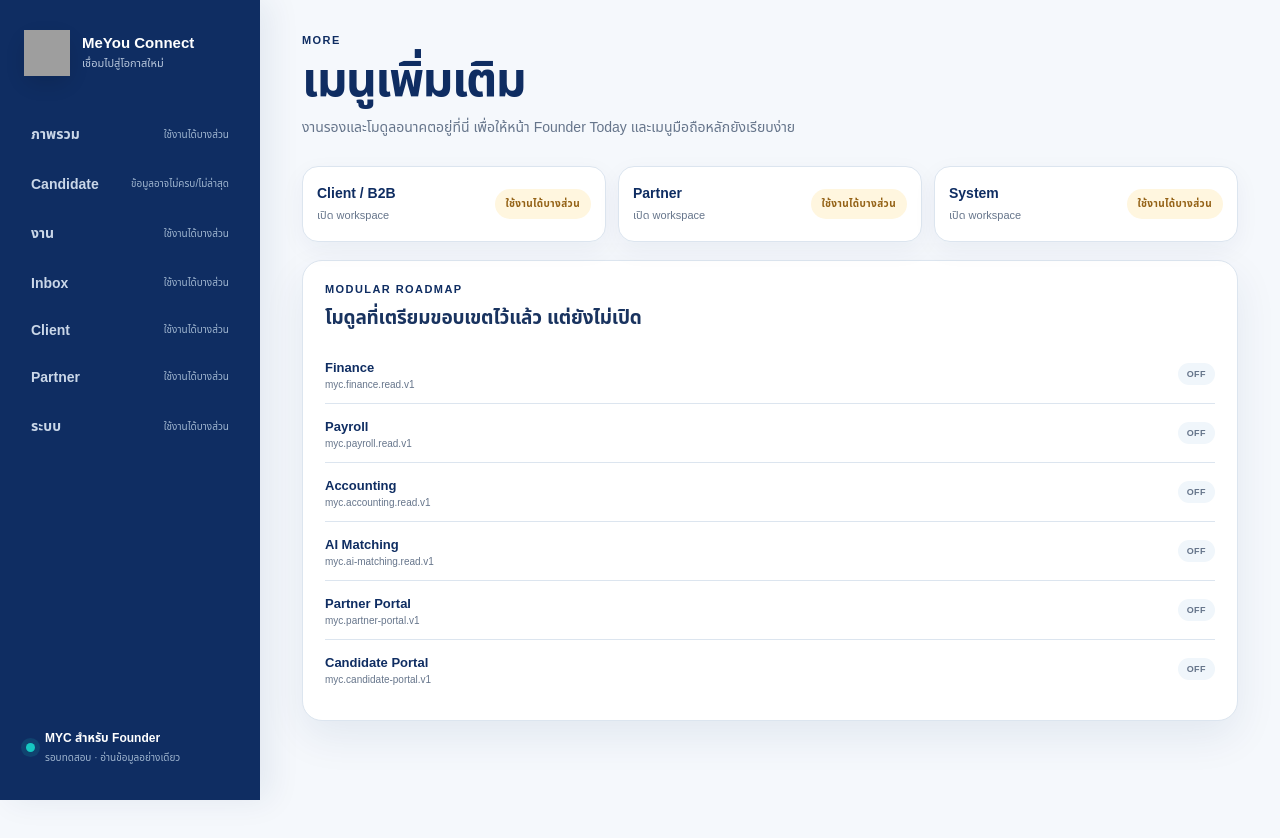
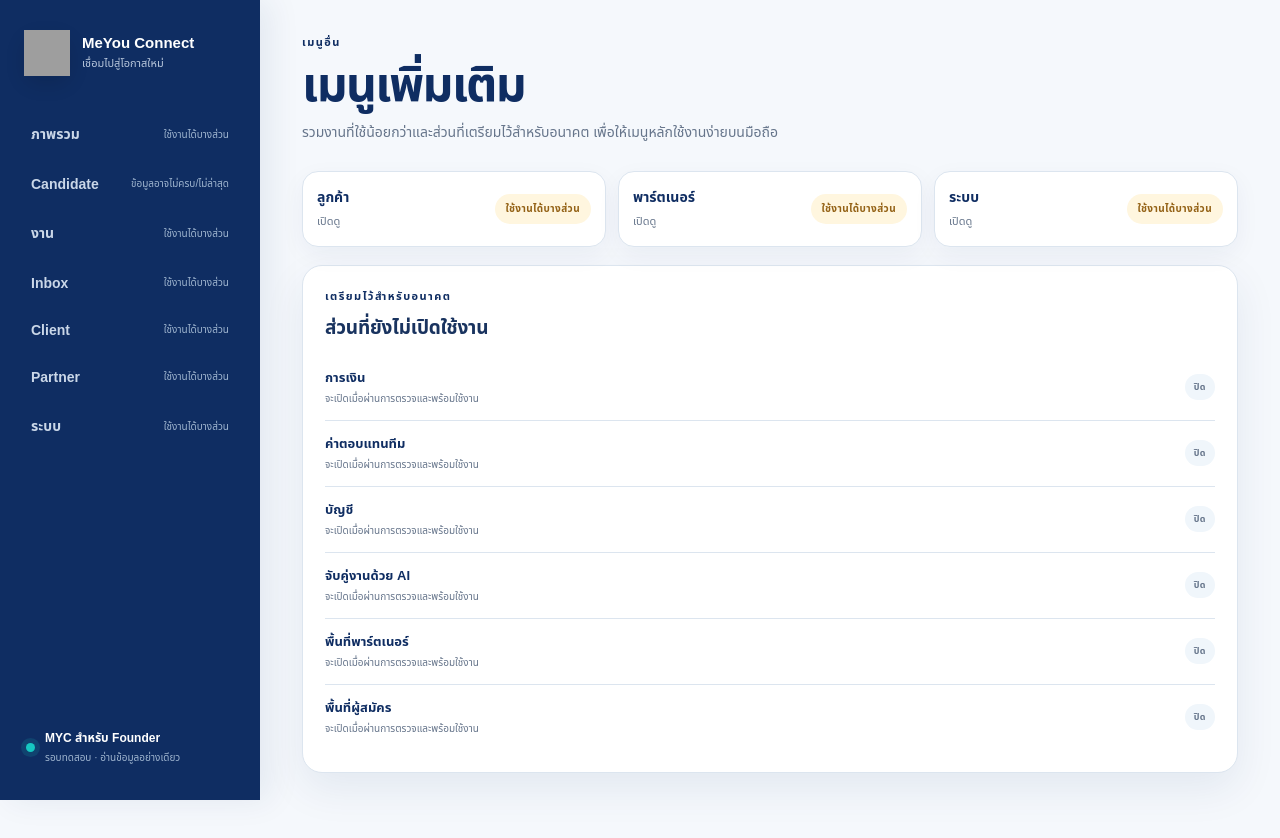
Before and after one commit to jompol-srisaman/MeYou-Connect, a Next.js app: page /more in a window 1280 px wide. Shown: the top 838 px of the page. Before the commit the page ends 805 px from the top, so only its background shows below. Built offline with nearby package versions, Linux system fonts and the light colour scheme; grey boxes are pictures that could not be loaded.

Commit message:
fix(ux): simplify additional module copy

```diff
--- a/app/more/page.tsx
+++ b/app/more/page.tsx
@@ -5,10 +5,19 @@
 import { moduleRegistry } from "@/lib/platform/module-registry";
 
 const operations = [
-  ["Client / B2B", "/clients", modules.clients.readiness],
-  ["Partner", "/partners", modules.partners.readiness],
-  ["System", "/system", modules.system.readiness],
+  ["ลูกค้า", "/clients", modules.clients.readiness],
+  ["พาร์ตเนอร์", "/partners", modules.partners.readiness],
+  ["ระบบ", "/system", modules.system.readiness],
 ] as const;
+
+const plannedLabels: Record<string, string> = {
+  finance: "การเงิน",
+  payroll: "ค่าตอบแทนทีม",
+  accounting: "บัญชี",
+  "ai-matching": "จับคู่งานด้วย AI",
+  "partner-portal": "พื้นที่พาร์ตเนอร์",
+  "candidate-portal": "พื้นที่ผู้สมัคร",
+};
 
 export default function MorePage() {
   const planned = moduleRegistry.filter((item) => item.stage === "PLANNED");
@@ -17,9 +26,9 @@
     <AppShell active="more">
       <header className="page-header compact-page-header">
         <div>
-          <p className="eyebrow">MORE</p>
+          <p className="eyebrow">เมนูอื่น</p>
           <h1>เมนูเพิ่มเติม</h1>
-          <p className="page-subtitle">งานรองและโมดูลอนาคตอยู่ที่นี่ เพื่อให้หน้า Founder Today และเมนูมือถือหลักยังเรียบง่าย</p>
+          <p className="page-subtitle">รวมงานที่ใช้น้อยกว่าและส่วนที่เตรียมไว้สำหรับอนาคต เพื่อให้เมนูหลักใช้งานง่ายบนมือถือ</p>
         </div>
       </header>
 
@@ -28,7 +37,7 @@
           <Link href={href} className="more-card" key={href}>
             <div>
               <strong>{label}</strong>
-              <p>เปิด workspace</p>
+              <p>เปิดดู</p>
             </div>
             <ReadinessBadge readiness={readiness} />
           </Link>
@@ -36,16 +45,16 @@
       </section>
 
       <section className="panel future-panel">
-        <p className="eyebrow">MODULAR ROADMAP</p>
-        <h2>โมดูลที่เตรียมขอบเขตไว้แล้ว แต่ยังไม่เปิด</h2>
+        <p className="eyebrow">เตรียมไว้สำหรับอนาคต</p>
+        <h2>ส่วนที่ยังไม่เปิดใช้งาน</h2>
         <div className="future-module-list">
           {planned.map((item) => (
             <div className="future-module-row" key={item.id}>
               <div>
-                <strong>{item.label}</strong>
-                <p>{item.contract}</p>
+                <strong>{plannedLabels[item.id] ?? item.label}</strong>
+                <p>จะเปิดเมื่อผ่านการตรวจและพร้อมใช้งาน</p>
               </div>
-              <span className="state-chip">{featureFlags[item.flag] ? "ON" : "OFF"}</span>
+              <span className="state-chip">{featureFlags[item.flag] ? "เปิด" : "ปิด"}</span>
             </div>
           ))}
         </div>
```
